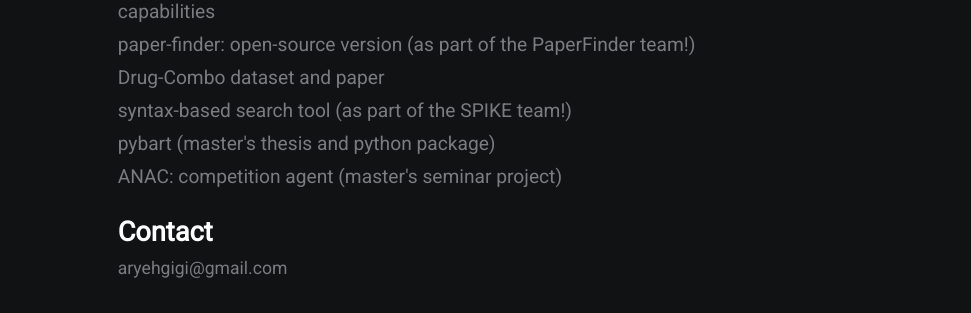
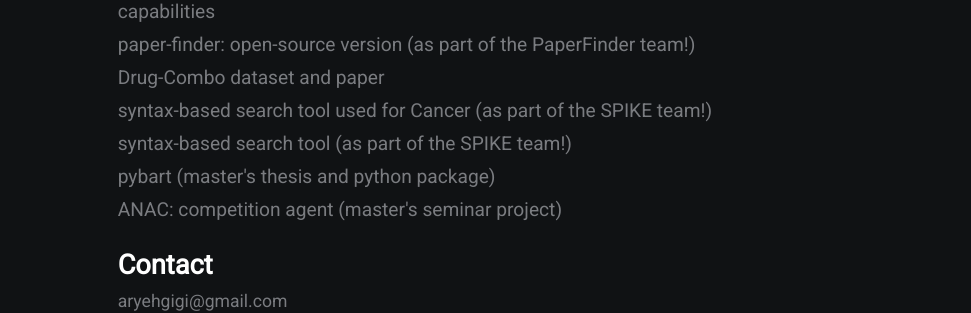
Before and after one commit to aryehgigi/aryehgigi.github.io, a plain HTML site: page index.html in a window 1280 px wide. Shown: the part 327-640 px from the top of the page, 309-1280 px from the left. Drawn offline with Linux system fonts and the light colour scheme.

Commit message:
Update index.html

```diff
--- a/index.html
+++ b/index.html
@@ -25,6 +25,7 @@
 			<a href="https://huggingface.co/datasets/allenai/asta-bench">paper-finding-bench: a benchmark (part of asta-bench) that tests agentic paper finding capabilities</a>
 			<a href="https://github.com/allenai/asta-paper-finder">paper-finder: open-source version (as part of the PaperFinder team!)</a>
 			<a href="https://huggingface.co/datasets/allenai/drug-combo-extraction">Drug-Combo dataset and paper</a>
+			<a href="https://pubmed.ncbi.nlm.nih.gov/37925210/">syntax-based search tool used for Cancer (as part of the SPIKE team!)</a>
 			<a href="https://spike.apps.allenai.org/datasets">syntax-based search tool (as part of the SPIKE team!)</a>
             <a href="https://allenai.github.io/pybart/">pybart (master's thesis and python package)</a>
             <a href="https://github.com/aryehgigi/ANAC_Agent">ANAC: competition agent (master's seminar project)</a>
```
